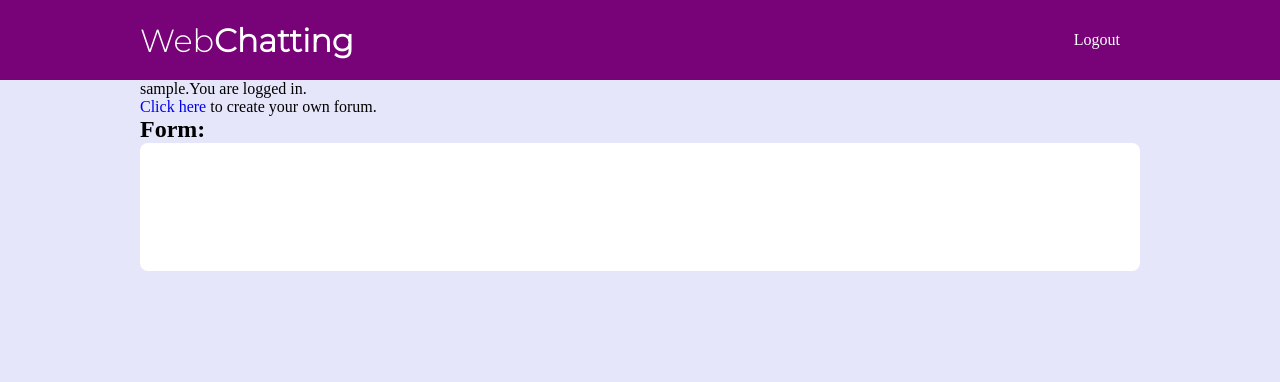
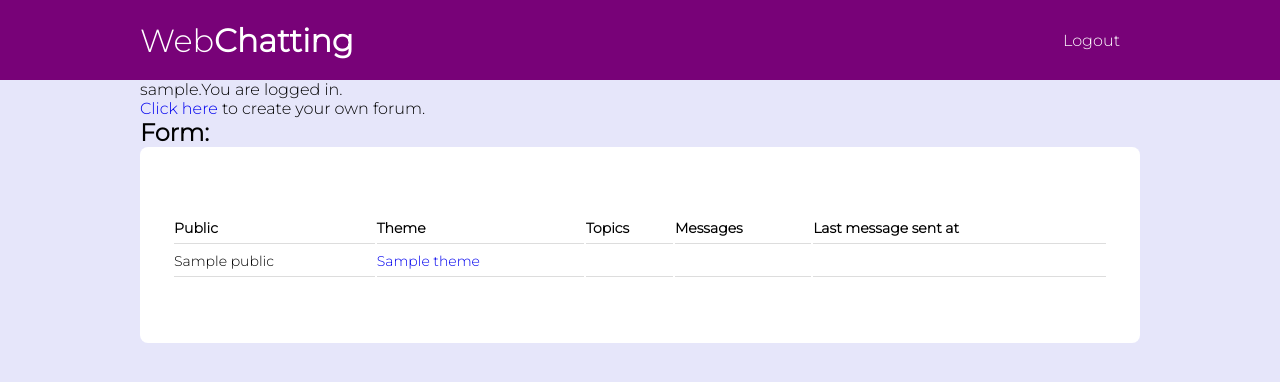
Before and after one commit to junyuan-fang/Tietokantasovellus, a Flask app: template templates/index.html in a window 1280 px wide. Shown: the top 382 px of the page. Run offline with Flask 2, Linux system fonts and the light colour scheme; the visitor is signed in with stand-in values (Sample User, id 1); the template is opened without the code that fills it: most values are stand-ins (such as "Sample title", 1, 10 or a date in 2020).

Commit message:
forum table inside the html is partly done

```diff
--- a/static/main.css
+++ b/static/main.css
@@ -6,6 +6,7 @@
 }
 body{
     background: lavender;
+    font-family: "Montserrat";
 }
 .wrapper {
     width: 1000px;
@@ -41,7 +42,6 @@ body{
     height:100%;
     display: table-cell;
     vertical-align: middle;
-    font-family: "Montserrat";
     font-family: 32px;
     font-weight: 200;
 
@@ -83,3 +83,21 @@ form #button:hover {
     background: rgb(195, 166, 128);
     color: white;
 }
+
+table {
+    font-size: 14px;
+    width: 100%;
+  }
+
+  tr {
+    background-color: #fff;
+    line-height: 30px;
+  }
+
+  th, td {
+    border-bottom: 1px solid #ddd;
+  }
+
+  th {
+    text-align: left;
+  }
--- a/templates/forum.html
+++ b/templates/forum.html
@@ -1,4 +1,6 @@
 {% extends "layout.html" %}
 {% block content %}
+<div class="wrapper">
 
+</div>
 {% endblock %}
--- a/templates/index.html
+++ b/templates/index.html
@@ -9,6 +9,32 @@
     <a href="/create_forum">Click here</a> to create your own forum.
     <h2>Form:</h2>
     <div class="vessel">
+    <table>
+
+        <tr>
+
+        <th>Public</th>
+        <th>Theme</th>
+        <th>Topics</th>
+        <th>Messages</th>
+        <th>Last message sent at</th>
+
+        </tr>
+
+        {% for forum in forums %}
+        <tr>
+
+        <td>{{forum.public}}</td>
+        <td><a href= "{{ '/forum/%s'%forum.forum_id }}"%forum.forum_id>{{forum.theme}}</a></td>
+        <td></td>
+        <td></td>
+        <td></td>
+
+        </tr>
+
+        {% endfor %}
+
+    </table>
 
     </div>
 
```
Also changed, not shown: routes.py (+10 -15 lines), users.py (+9 -1 lines).
